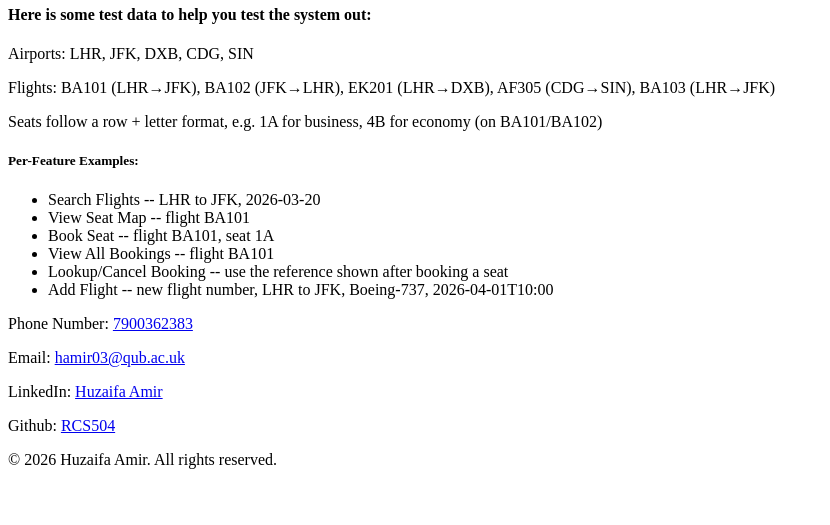
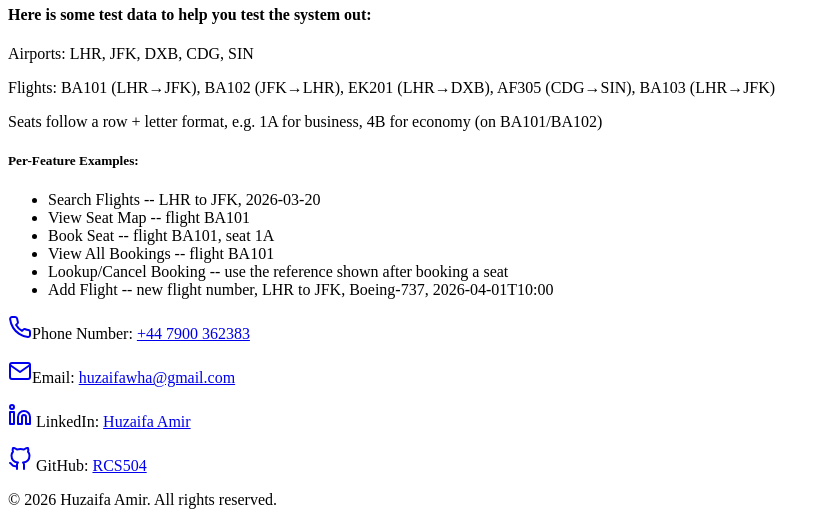
Before and after one commit to RCS504/Portfolio, a plain HTML site: page index.html in a window 1280 px wide. Shown: the part 4613-5138 px from the top of the page, without its empty margins (0-830 px from the left). Before the commit the page ends 5098 px from the top, so only its background shows below. Drawn offline with Linux system fonts and the light colour scheme.

Commit message:
Add icons to Contact section links and fixed minor contact related bugs

```diff
--- a/index.html
+++ b/index.html
@@ -132,11 +132,35 @@
     <footer>
         <!--Contact Section-->
         <section id="contact">
-            <p>Phone Number: <a href="tel:+447900362383">7900362383</a></p>
-            <p>Email: <a href="mailto:hamir03@qub.ac.uk">hamir03@qub.ac.uk</a></p>
-            <p>LinkedIn: <a href="https://www.linkedin.com/in/huzaifa-amir-rasheed/" target="_blank">Huzaifa Amir</a>
+            <p><a href="tel:+447900362383"><svg xmlns="http://www.w3.org/2000/svg" width="24" height="24"
+                        viewBox="0 0 24 24" fill="none" stroke="currentColor" stroke-width="2" stroke-linecap="round"
+                        stroke-linejoin="round">
+                        <path
+                            d="M22 16.92v3a2 2 0 0 1-2.18 2 19.79 19.79 0 0 1-8.63-3.07 19.5 19.5 0 0 1-6-6 19.79 19.79 0 0 1-3.07-8.67A2 2 0 0 1 4.11 2h3a2 2 0 0 1 2 1.72 12.84 12.84 0 0 0 .7 2.81 2 2 0 0 1-.45 2.11L8.09 9.91a16 16 0 0 0 6 6l1.27-1.27a2 2 0 0 1 2.11-.45 12.84 12.84 0 0 0 2.81.7A2 2 0 0 1 22 16.92z" />
+                    </svg></a>Phone Number: <a href="tel:+447900362383">+44 7900 362383</a></p>
+            <p><a href="mailto:huzaifawha@gmail.com"><svg xmlns="http://www.w3.org/2000/svg" width="24" height="24"
+                        viewBox="0 0 24 24" fill="none" stroke="currentColor" stroke-width="2" stroke-linecap="round"
+                        stroke-linejoin="round">
+                        <path d="M4 4h16c1.1 0 2 .9 2 2v12c0 1.1-.9 2-2 2H4c-1.1 0-2-.9-2-2V6c0-1.1.9-2 2-2z" />
+                        <polyline points="22,6 12,13 2,6" />
+                    </svg></a>Email: <a href="mailto:huzaifawha@gmail.com">huzaifawha@gmail.com</a></p>
+            <p><a href="https://www.linkedin.com/in/huzaifa-amir-rasheed/" target="_blank"
+                    rel="noopener noreferrer"><svg xmlns="http://www.w3.org/2000/svg" width="24" height="24"
+                        viewBox="0 0 24 24" fill="none" stroke="currentColor" stroke-width="2" stroke-linecap="round"
+                        stroke-linejoin="round">
+                        <path d="M16 8a6 6 0 0 1 6 6v7h-4v-7a2 2 0 0 0-2-2 2 2 0 0 0-2 2v7h-4v-7a6 6 0 0 1 6-6z" />
+                        <rect x="2" y="9" width="4" height="12" />
+                        <circle cx="4" cy="4" r="2" />
+                    </svg></a> LinkedIn: <a href="https://www.linkedin.com/in/huzaifa-amir-rasheed/" target="_blank"
+                    rel="noopener noreferrer">Huzaifa Amir</a>
             </p>
-            <p>Github: <a href="https://github.com/RCS504" target="_blank">RCS504</a></p>
+            <p><a href="https://github.com/RCS504" target="_blank" rel="noopener noreferrer"><svg
+                        xmlns="http://www.w3.org/2000/svg" width="24" height="24" viewBox="0 0 24 24" fill="none"
+                        stroke="currentColor" stroke-width="2" stroke-linecap="round" stroke-linejoin="round">
+                        <path
+                            d="M9 19c-5 1.5-5-2.5-7-3m14 6v-3.87a3.37 3.37 0 0 0-.94-2.61c3.14-.35 6.44-1.54 6.44-7A5.44 5.44 0 0 0 20 4.77 5.07 5.07 0 0 0 19.91 1S18.73.65 16 2.48a13.38 13.38 0 0 0-7 0C6.27.65 5.09 1 5.09 1A5.07 5.07 0 0 0 5 4.77a5.44 5.44 0 0 0-1.5 3.78c0 5.42 3.3 6.61 6.44 7A3.37 3.37 0 0 0 9 18.13V22" />
+                    </svg></a> GitHub: <a href="https://github.com/RCS504" target="_blank"
+                    rel="noopener noreferrer">RCS504</a></p>
             <!--Copyright message-->
             <p>&copy; 2026 Huzaifa Amir. All rights reserved. </p>
         </section>
```
